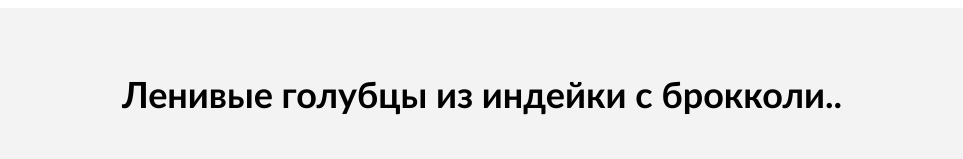
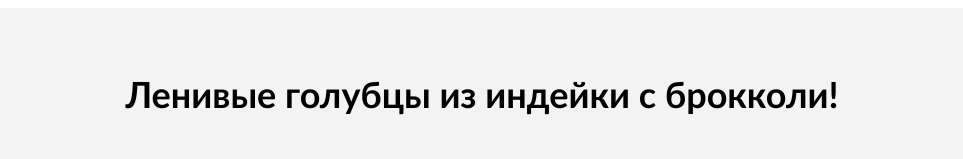
Before and after one commit to klyakijibido/43-3-lazy-cabbage-rolls-recipe, a plain HTML site: page index.html in a window 1280 px wide. Shown: the top 159 px of the page, without its empty margins (158-1121 px from the left). Drawn offline with Linux system fonts and the light colour scheme.

Commit message:
test with expl

```diff
--- a/index.html
+++ b/index.html
@@ -9,7 +9,7 @@
 <body>
 
 <div class="wrapper text-small">
-  <h1 class="title-large buffer-bottom">Ленивые голубцы из индейки с брокколи..</h1>
+  <h1 class="title-large buffer-bottom">Ленивые голубцы из индейки с брокколи!</h1>
   <p class="buffer-bottom">
     Ленивые голубцы – это очень вкусное и простое блюдо, которое стоит приготовить хотя бы один раз. Традиционно ленивые
     голубцы готовят из фарша, белокочанной капусты и риса, обжаривают на сковороде или запекают в духовке.
```
